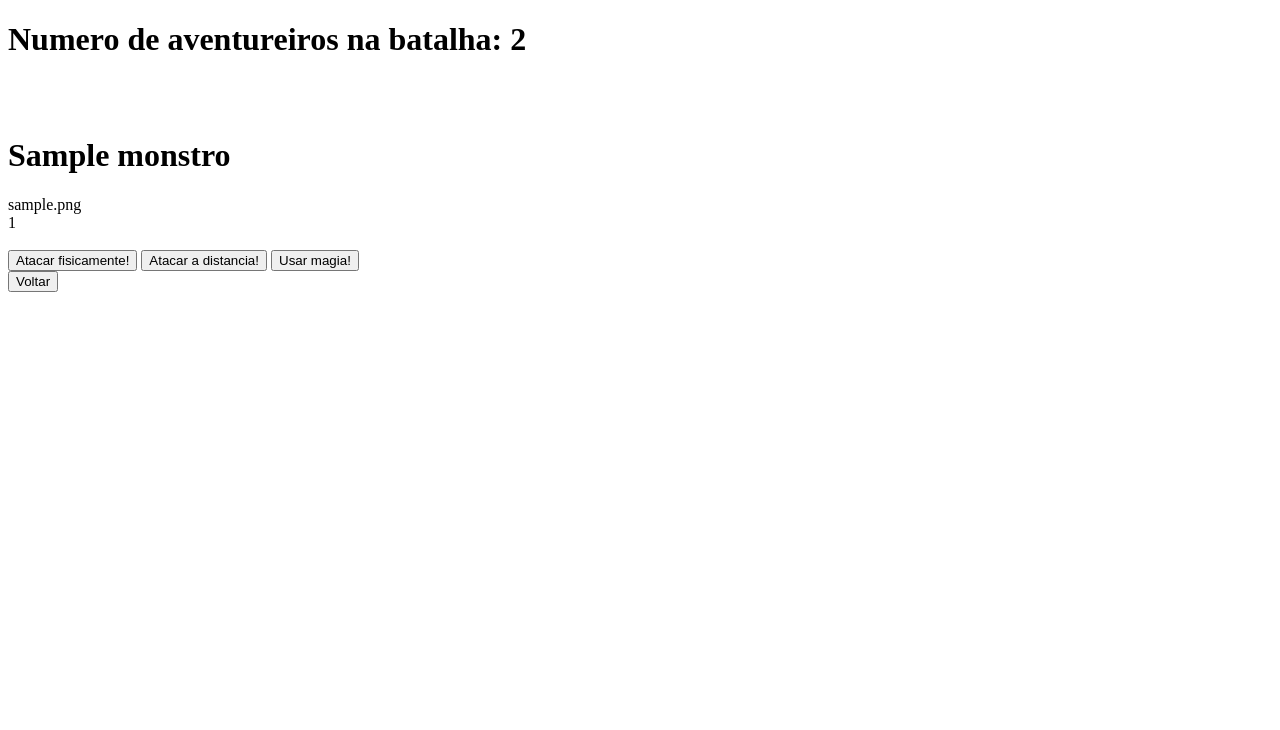
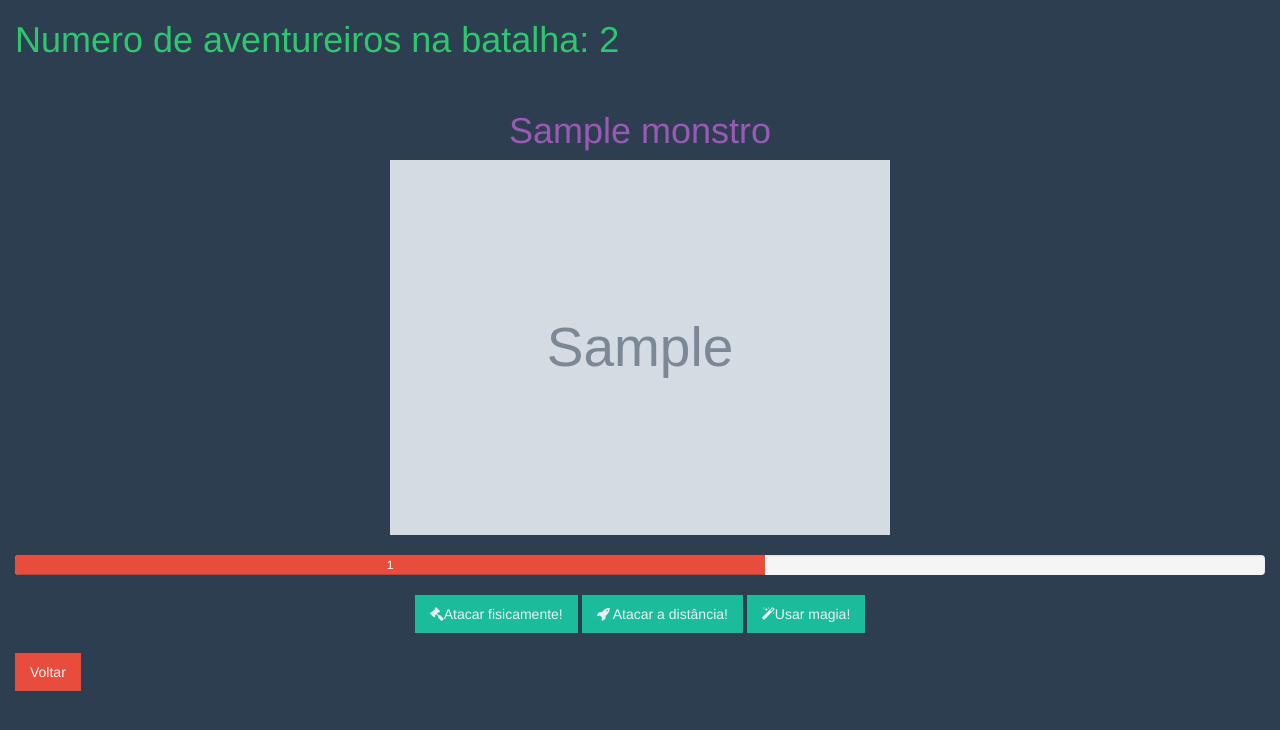
Before and after one commit to Rafael-BP/kill-the-monster, a PHP site: page /batalhar.php?monstro=1 in a window 1280 px wide. Shown: the top 730 px of the page. Run offline with PHP 8.4, Linux system fonts and the light colour scheme; tables that the repository leaves empty hold one stand-in row (values such as "Sample post"); grey boxes marked "Sample" are stand-in pictures; data that the repository does not hold is empty; some libraries are stand-ins or nearby versions.

Commit message:
Tela de Batalha com monstro #1

```diff
--- a/assets/estilo.css
+++ b/assets/estilo.css
@@ -1,6 +1,11 @@
 .center{
     margin: 0 auto;
     text-align: center;
+}
+
+img{
+    width: 100%;
+    max-width: 500px;
 }
 
 .btn-custom{
@@ -22,6 +27,18 @@
 .btn-lutar:hover{
     background-color: #e74c3c;
     color: #ecf0f1;
+}
+
+.btn-ataque{
+    background-color: #1abc9c;
+    color: #ecf0f1;
+    border-radius: 0px 0px;
+    border: #1abc9c solid 3px;
+}
+
+.btn-ataque:hover{
+    color: #ecf0f1;
+    border: #ecf0f1 solid 3px;
 }
 
 .btn-salvar{
@@ -78,3 +95,11 @@ form{
     padding: 2% 2%;
     border-radius: 20px 20px;
 }
+
+.progress-bar{
+    background-color: #e74c3c;
+}
+
+#nome{
+    color: #9b59b6;
+}
--- a/batalhar.php
+++ b/batalhar.php
@@ -8,6 +8,9 @@
         <title>Mate o monstro com seu grupo de amigos!</title>
         <meta http-equiv="content-type" content="text/html" charset=utf-8" />
         <meta name="viewport" content="width=device-width, initial-scale=1.0">
+        <link href="assets/css/bootstrap.min.css" rel="stylesheet" type="text/css"/>
+        <link href="assets/css/font-awesome.min.css" rel="stylesheet" type="text/css"/>
+        <link href="assets/estilo.css" rel="stylesheet" type="text/css"/>
         <style type="text/css">
             .oculto{
                 visibility: hidden;
@@ -16,24 +19,51 @@
         </style>
     </head>
     <body>
+        <div class="container-fluid">
             <input id="idMonstro" type="hidden" value="<?php echo $idMonstro; ?>"/>
+            <div class="row-fluid clearfix">
                 <h1 id="numero">Numero de aventureiros na batalha: <?php echo obterMonstro()['numero_batalha']; ?></h1><br/>
+            </div>
+            <div class="row-fluid clearfix">
+                <div class="col-md-12">
                     <div id="div-vitoria" class="oculto">
-            <div id="vitoria" style="color: green;">Parabens! você e seus amigos derrotaram este terrivel monstro!<br/> Sua recompensa é: <br/></div>
+                        <div id="vitoria" style="color: green;">Parabens! você e seus amigos derrotaram este terrível monstro!<br/> Sua recompensa é: <br/></div>
                         <div id="recompensa"><?php echo obterMonstro()['recompensa']; ?></div><!-- Aqui colocar tag para ir imagem da recompensa -->
+                    </div>
+                </div>
+            </div>
+            <div class="row-fluid clearfix center">
+                <h1 id="nome"><?php echo obterMonstro()['nome'] ?></h1>
+            </div>
+            <div class="row-fluid clearfix center">
+                <div id="imagem">
+                    <img src="<?php echo obterMonstro()['imagem']; ?>" alt='<?php echo obterMonstro()['nome'] ?>'/>
+                </div><!-- Aqui colocar tag para ir imagem do monstro -->
             </div><br/>
-        <h1 id="nome"><?php echo obterMonstro()['nome'] ?></h1>
-        <div id="imagem"><?php echo obterMonstro()['imagem']; ?></div><!-- Aqui colocar tag para ir imagem do monstro -->
-        <div id="vida"><?php echo obterMonstro()['vida']; ?></div><!-- Aqui colocar uma progress bar com a % de vida -->
-        <div id="dano" style="color: red;"></div>
-        <div id="danoTotal" style="color: red;"></div>
+            <div class='row-fluid clearfix center'>
+                <div class="progress">
+                    <div class="progress-bar" role="progressbar" style="width: 60%;">
+                        <span id='vida'><?php echo obterMonstro()['vida']; ?></span>
+                    </div>
+                </div>
+            </div>
+            <div class='row-fluid'>
+                <div class='dano'>
+                    <div id="dano"></div>
+                    <div id="danoTotal"></div>
+                </div>
+            </div>
+            <div class='row-fluid center'>
                 <div id="botoesAtaque">
-            <br/>
-            <button onclick="causarDano()">Atacar fisicamente!</button>
-            <button onclick="causarDano()">Atacar a distancia!</button>
-            <button onclick="causarDano()">Usar magia!</button> <br/>
+                    <button class='btn btn-ataque' onclick="causarDano()"><i class="fa fa-gavel"></i>Atacar fisicamente!</button>
+                    <button class='btn btn-ataque' onclick="causarDano()"><i class="fa fa-rocket"></i> Atacar a distância!</button>
+                    <button class='btn btn-ataque' onclick="causarDano()"><i class="fa fa-magic"></i>Usar magia!</button> <br/>
                 </div>
-        <a href="index.php"><button id="voltar">Voltar</button></a>
+            </div><br/>
+            <div class="row-fluid clearfix">
+                <a href="index.php"><button class='btn btn-voltar' id="voltar">Voltar</button></a>
+            </div>
+        </div>
     </body>
 </html>
 
@@ -42,19 +72,19 @@
                     atualizarDados();
                     numeroBatalha(+1);
                     danoTotal = 0;
-    $( window ).unload(function() {
+                    $(window).unload(function() {
                         numeroBatalha(-1);
                     });
                     function atualizarDados() {
-        if(parseInt($('#vida').text()) <= 0) {
+                        if (parseInt($('#vida').text()) <= 0) {
                             $('#botoesAtaque').addClass('oculto');
                             $('#div-vitoria').removeClass('oculto');
                         }
                         $.ajax({
                             type: "GET",
                             url: "ajax/atualiza.php",
-            data: "monstro="+$('#idMonstro').val(),
-            success: function(data){
+                            data: "monstro=" + $('#idMonstro').val(),
+                            success: function(data) {
                                 res = data.split(',');
                                 console.log(res);
                                 $('#vida').text(res[0]);
@@ -67,8 +97,8 @@
                         $.ajax({
                             type: "GET",
                             url: "ajax/dano.php",
-            data: "monstro="+$('#idMonstro').val(),
-            success: function(data){
+                            data: "monstro=" + $('#idMonstro').val(),
+                            success: function(data) {
                                 $('#dano').text('Dano causado no ultimo golpe ' + data);
                                 danoTotal += parseInt(data);
                                 $('#danoTotal').text('Dano total causado: ' + danoTotal);
```
Also changed, not shown: index.php (+4 -5 lines), assets/img/title.png (added), assets/img/winner.png (added), 1 other file. Lines whose indentation alone changed are shown as unchanged.
